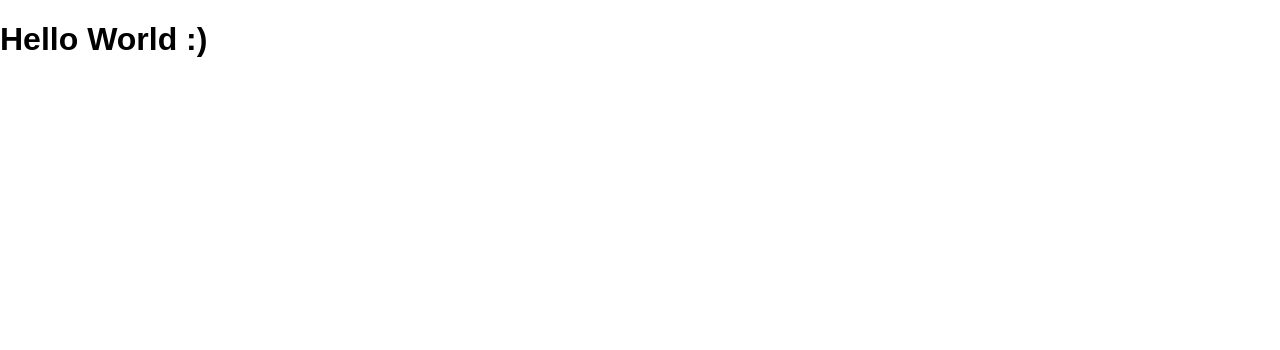
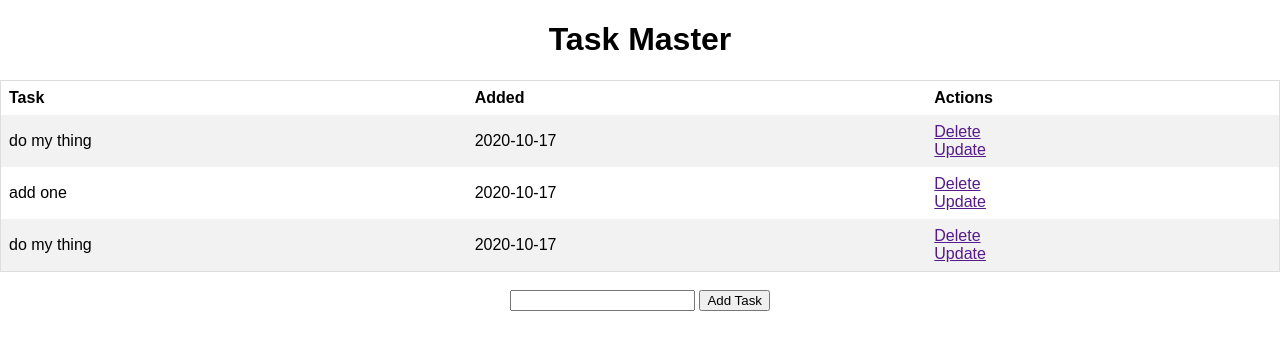
Before and after one commit to smalik007/flaskIntro, a Flask app: page / in a window 1280 px wide. Shown: the top 350 px of the page. Run offline with Flask 2, Linux system fonts and the light colour scheme; data comes from the database, SQL or seed files in the repository; both versions use the stored data as it was after the commit.

Commit message:
Task master form is added, database added

```diff
--- a/src/app.py
+++ b/src/app.py
@@ -1,12 +1,43 @@
-from flask import Flask, render_template
+from flask import Flask, render_template, request, redirect
+from flask_sqlalchemy import SQLAlchemy
+from datetime import datetime
 
 app = Flask(__name__)
+# config your database
+app.config['SQLALCHEMY_DATABASE_URI'] = 'sqlite:///test.db'
+# initialization of database
+db = SQLAlchemy(app)
+
+class Todo(db.Model):
+    id = db.Column(db.Integer, primary_key=True)
+    content = db.Column(db.String(200), nullable=False)
+    completed = db.Column(db.Integer, default=0)
+    date_created = db.Column(db.DateTime, default=datetime.utcnow)
+
+    def __repr__(self):
+        return '<Task %r>' % self.id
+
+
+
 
 # app route decorator
 
-@app.route('/')
+@app.route('/', methods=['POST', 'GET'])
 def index():
-    return render_template('index.html')
+    if request.method == 'POST':
+        task_content = request.form['content']
+        new_task = Todo(content=task_content)
+
+        try:
+            db.session.add(new_task)
+            db.session.commit()
+            return redirect('/')
+        except:
+            return 'There was an issue adding your task'
+    else:
+        tasks = Todo.query.order_by(Todo.date_created).all()
+        return render_template('index.html', tasks=tasks)
+
 
 if __name__ == "__main__":
     app.run(debug=True)
--- a/src/templates/index.html
+++ b/src/templates/index.html
@@ -6,10 +6,58 @@
     <meta name="viewport" content="width=device-width, initial-scale=1.0">
     <link rel="stylesheet" href="{{url_for('static', filename='css/main.css')}}">
     <title>Document</title>
+    <style>
+        table {
+            border-collapse: collapse;
+            border-spacing: 0;
+            width: 100%;
+            border: 1px solid #ddd;
+        }
+
+        th,
+        td {
+            text-align: left;
+            padding: 8px;
+        }
+
+        tr:nth-child(even) {
+            background-color: #f2f2f2
+        }
+    </style>
 </head>
 
 <body>
-    <h1>Hello World :) </h>
+    <!-- <h1>Hello World :) </h> -->
+    <div class="content">
+        <h1 style="text-align: center">Task Master</h1>
+
+        <table>
+            <tr>
+                <th>Task</th>
+                <th>Added</th>
+                <th>Actions</th>
+            </tr>
+            {% for task in tasks %}
+            <tr>
+
+                <td>{{ task.content }}</td>
+                <td>{{ task.date_created.date()}}</td>
+
+                <td>
+                    <a href="">Delete</a>
+                    <br>
+                    <a href="">Update</a>
+                </td>
+            </tr>
+            {% endfor %}
+        </table>
+        <br>
+        <form action="/" method="POST" style="text-align: center">
+            <input type="text" name="content" id="content">
+            <input type="submit" value="Add Task">
+        </form>
+    </div>
+
 </body>
 
 </html>
```
Also changed, not shown: src/templates/base.html (added, +16 -0 lines), src/static/css/main.css (line endings or trailing spaces), src/test.db (added).
